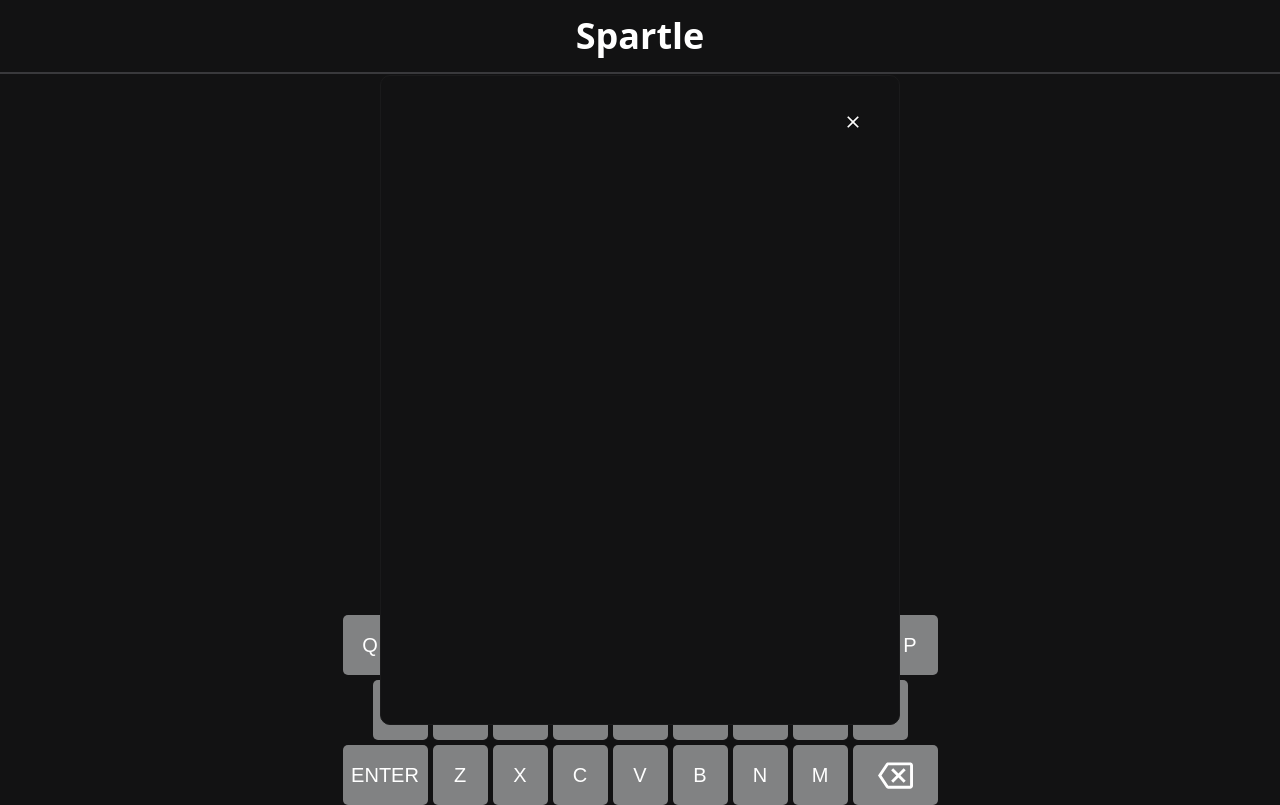
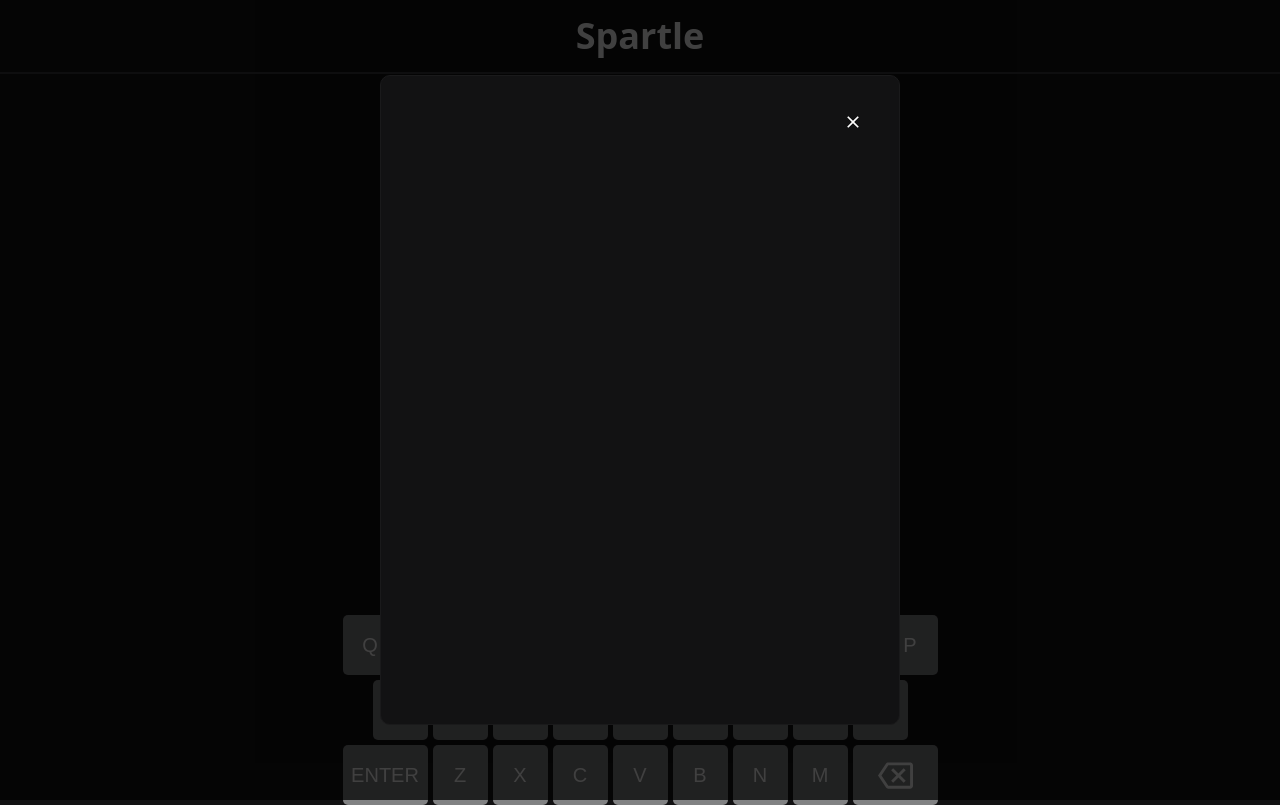
Before and after one commit to cheeetoo/spartle2, a Next.js app: page / in a window 1280 px wide. Built offline with nearby package versions, Linux system fonts and the light colour scheme; no server answers.

Commit message:
black background behind modal

```diff
--- a/src/components/InformationBox.tsx
+++ b/src/components/InformationBox.tsx
@@ -4,6 +4,9 @@
 export default function InformationBox() {
   const [modalIsOpen, setIsOpen] = useState(true);
   const customStyles = {
+    overlay: {
+      backgroundColor: "rgba(0, 0, 0, 0.75)",
+    },
     content: {
       maxWidth: "520px",
       width: "100%",
@@ -26,7 +29,6 @@
     <Modal
       isOpen={modalIsOpen}
       style={customStyles}
-      overlayClassName="bg-transparent"
     >
       <div className="flex flex-col h-full font-sans">
         <div className="flex justify-end p-4">
```
